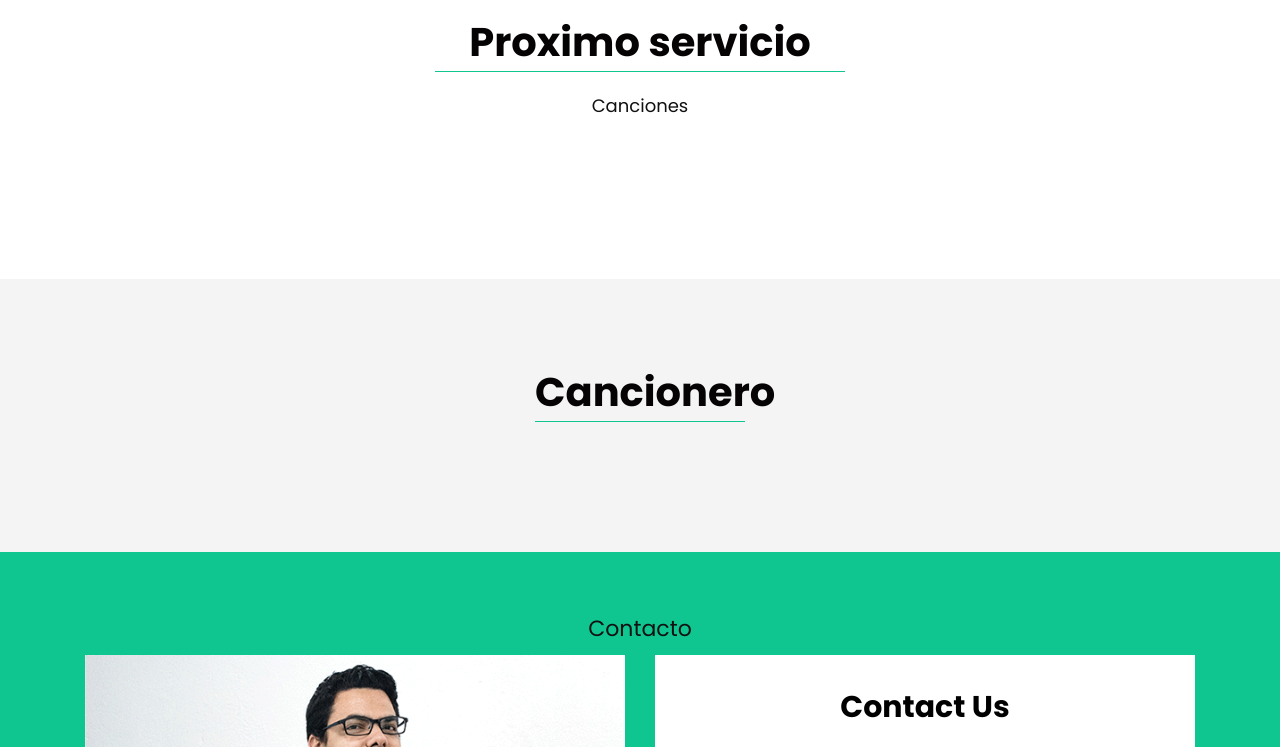
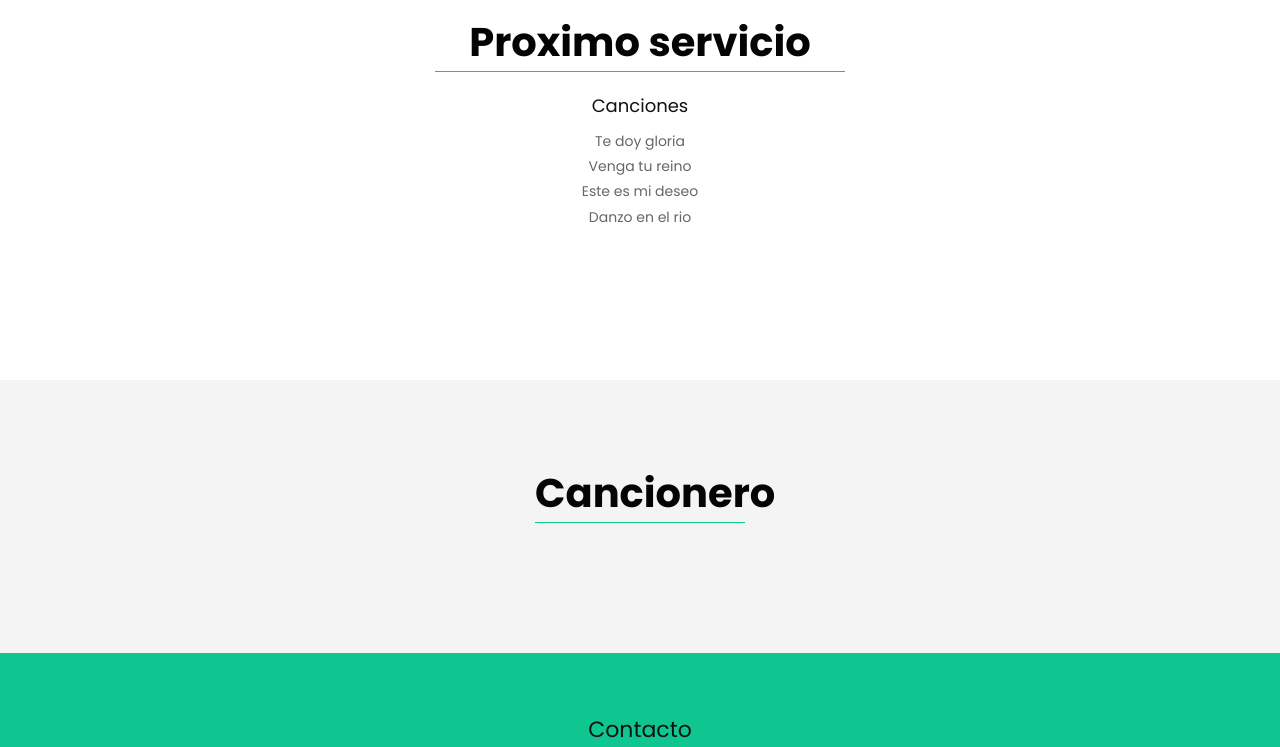
Before and after one commit to josegalvez1985/altar, a plain HTML site: page index.html in a window 1280 px wide. Shown: the part 780-1527 px from the top of the page. Drawn offline with nearby package versions, Linux system fonts and the light colour scheme.

Commit message:
Update index.html

```diff
--- a/index.html
+++ b/index.html
@@ -119,7 +119,12 @@
                   <div class="titlepage">
                      <h2>Proximo servicio</h2>
                         <h3>Canciones</h3>
-
+                           <ul>
+                             <li>Te doy gloria</li>
+                             <li>Venga tu reino</li>
+                             <li>Este es mi deseo</li>
+                             <li>Danzo en el rio</li>
+                           </ul>
                   </div>
                </div>
             </div>
```
